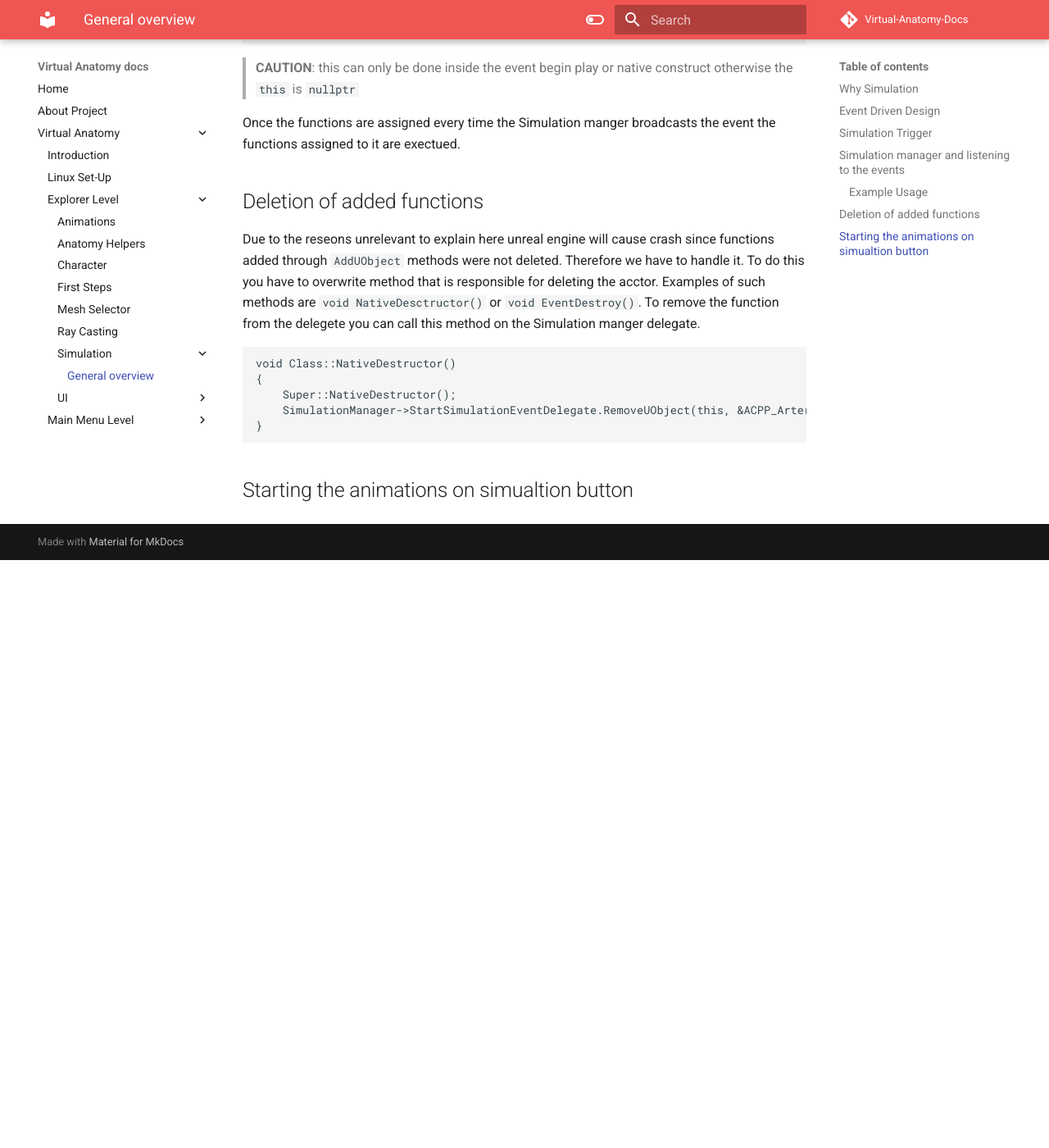
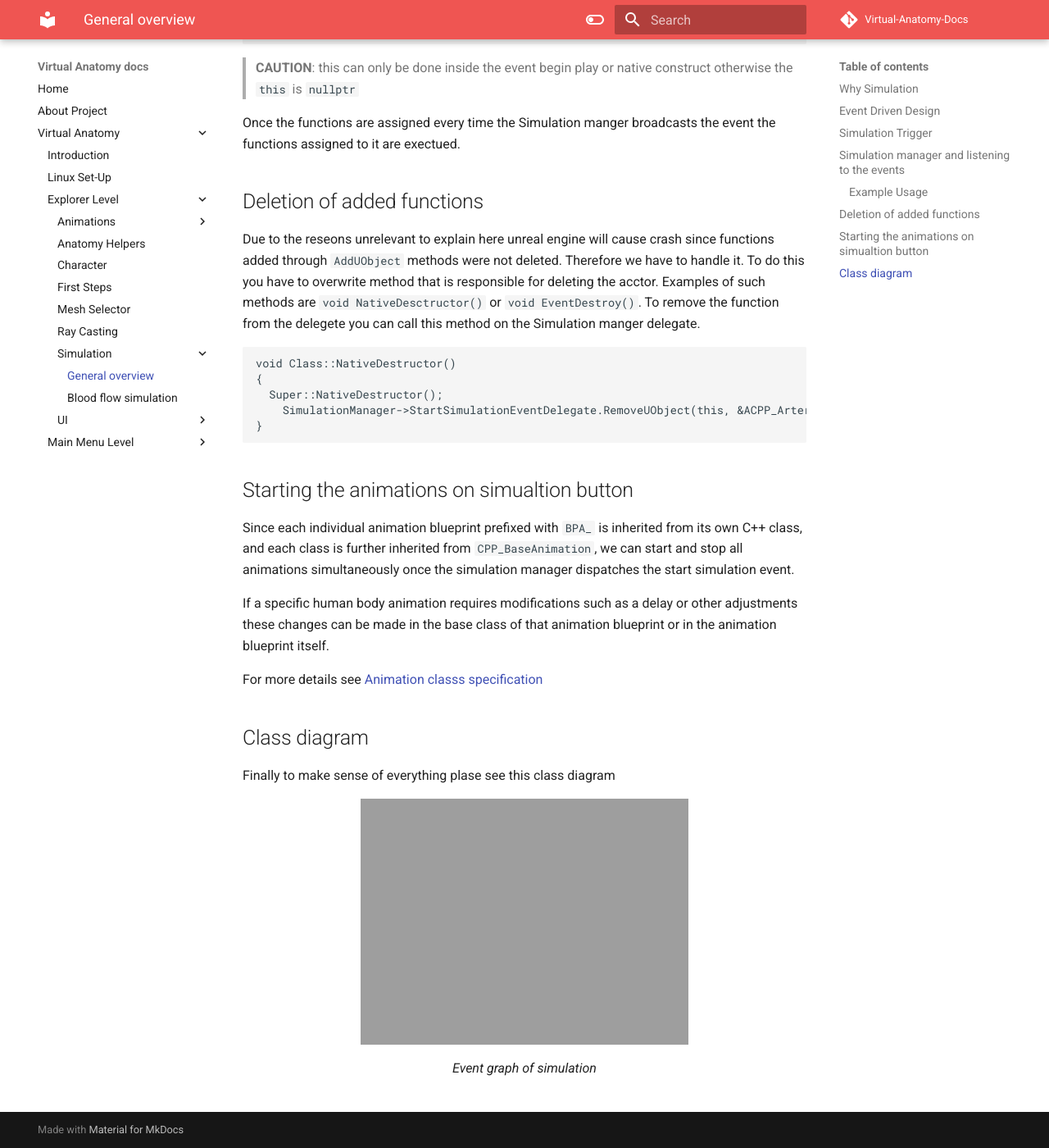
Before and after one commit to jrcz-data-science-lab/VirtualAnatomy-Documentation, an MkDocs documentation site: the page built from docs/VirtualAnatomy/ExplorerLevel/Simulation/GeneralOverview.md, in a window 1280 px wide and 1400 px high, scrolled down 2387 px. Shown: the whole window at 82% size. Built offline with MkDocs 1.6.1 and Material for MkDocs 9.7.7, drawn with Linux system fonts in a browser that asks for light colours; comment, search, counter and statistics services are not loaded; before the commit the page ends 3070 px from its top, so only the background shows below that.

Commit message:
added more stuff about the simulation

````diff
--- a/docs/VirtualAnatomy/ExplorerLevel/Simulation/GeneralOverview.md
+++ b/docs/VirtualAnatomy/ExplorerLevel/Simulation/GeneralOverview.md
@@ -15,7 +15,7 @@ To overcome this issue, we decided to use `delegates`, which are C++ mechanisms
 High level overview can be seen in this image:
 
 <figure markdown="span">
-  ![Simulation event graph](https://jrcz-data-science-lab.github.io/VirtualAnatomy-Documentation/images/simulation-event-graph.png){  }
+  ![Simulation event graph](https://jrcz-data-science-lab.github.io/VirtualAnatomy-Documentation/images/simulation-event-graph.png)
   <figcaption>Event graph of simulation</figcaption>
 </figure>
 
@@ -74,9 +74,23 @@ Due to the reseons unrelevant to explain here unreal engine will cause crash sin
 ```c++
 void Class::NativeDestructor()
 {
-    Super::NativeDestructor();
+  Super::NativeDestructor();
 	SimulationManager->StartSimulationEventDelegate.RemoveUObject(this, &ACPP_ArteriesBloodFlowSimulation::OnSimulationStart);
 }
 ```
 
 ## Starting the animations on simualtion button
+
+Since each individual animation blueprint prefixed with `BPA_` is inherited from its own C++ class, and each class is further inherited from `CPP_BaseAnimation`, we can start and stop all animations simultaneously once the simulation manager dispatches the start simulation event.
+
+If a specific human body animation requires modifications such as a delay or other adjustments these changes can be made in the base class of that animation blueprint or in the animation blueprint itself.
+
+For more details see [Animation classs specification](/VirtualAnatomy-Documentation/VirtualAnatomy/ExplorerLevel/Animations/BaseAnimationClass/)
+
+## Class diagram
+
+Finally to make sense of everything plase see this class diagram
+
+<figure markdown="span">
+  ![Simulation event graph](https://jrcz-data-science-lab.github.io/VirtualAnatomy-Documentation/images/Simulation-Class-Diagram.png) <figcaption>Event graph of simulation</figcaption>
+</figure>
--- a/mkdocs.yml
+++ b/mkdocs.yml
@@ -16,7 +16,9 @@ nav:
       - Introduction: VirtualAnatomy/Introduction.md
       - Linux Set-Up: VirtualAnatomy/Linux-set-up.md
       - Explorer Level:
-          - Animations: VirtualAnatomy/ExplorerLevel/Animations.md
+          - Animations:
+            - General: VirtualAnatomy/ExplorerLevel/Animations/Animations.md
+            - BaseAnimationClass: VirtualAnatomy/ExplorerLevel/Animations/BaseAnimationClass.md
           - Anatomy Helpers: VirtualAnatomy/ExplorerLevel/AnatomyHelpers.md
           - Character: VirtualAnatomy/ExplorerLevel/Character.md
           - First Steps: VirtualAnatomy/ExplorerLevel/FirstSteps.md
@@ -24,6 +26,7 @@ nav:
           - Ray Casting: VirtualAnatomy/ExplorerLevel/RayCasting.md
           - Simulation:
             - General overview: VirtualAnatomy/ExplorerLevel/Simulation/GeneralOverview.md
+            - Blood flow simulation: VirtualAnatomy/ExplorerLevel/Simulation/BloodFlowSimulaiton.md
           - UI:
             - GeneralAproach: VirtualAnatomy/ExplorerLevel/UI/HowIsUIDone.md
             - UI Classes:
````
Also changed, not shown: docs/VirtualAnatomy/ExplorerLevel/Animations/BaseAnimationClass.md (added, +55 -0 lines), docs/VirtualAnatomy/ExplorerLevel/Simulation/BloodFlowSimulaiton.md (added, +29 -0 lines), docs/VirtualAnatomy/ExplorerLevel/Animations/Animations.md (line endings or trailing spaces).
